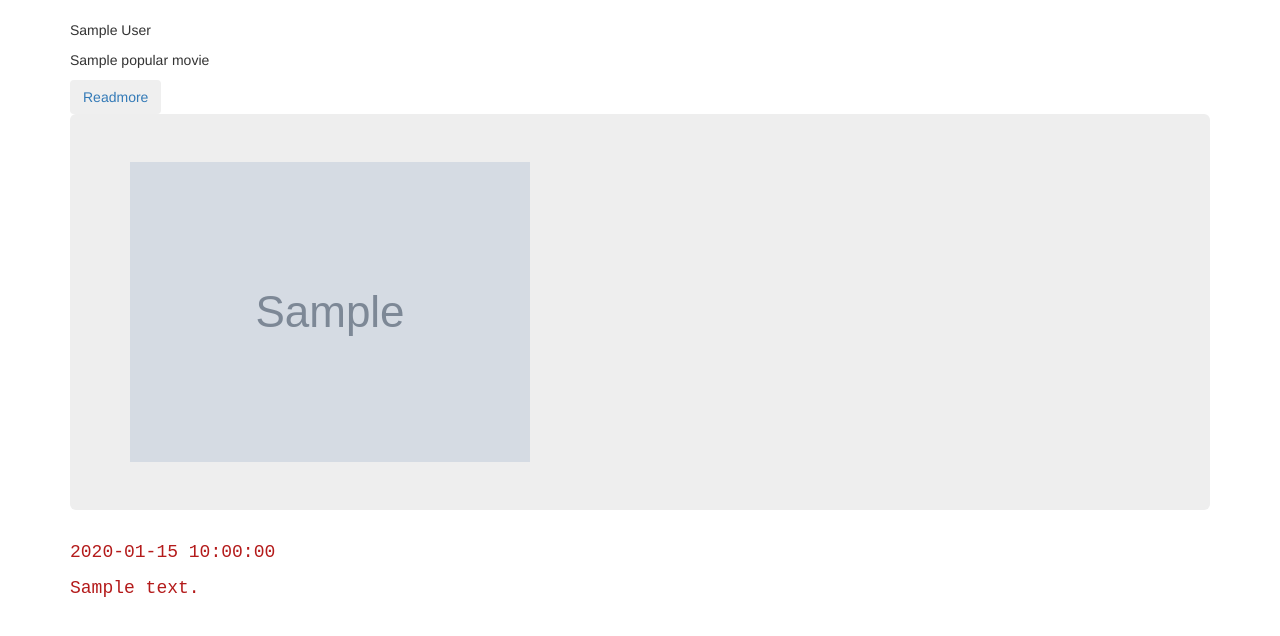
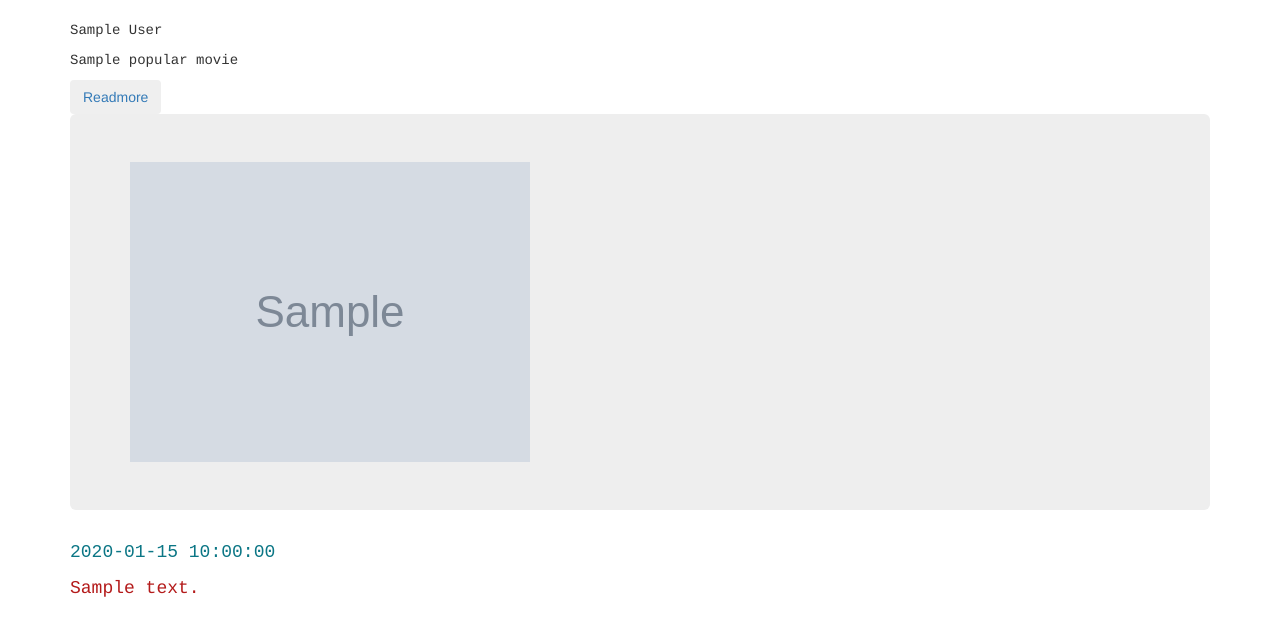
Before and after one commit to peter-wairimu/News_App, a Flask app: template app/templates/article.html in a window 1280 px wide. Shown: the part 86-722 px from the top of the page. Run offline with Flask 2, Linux system fonts and the light colour scheme; the template is opened without the code that fills it: most values are stand-ins (such as "Sample title", 1, 10 or a date in 2020); grey boxes marked "Sample" are stand-in pictures; some libraries are stand-ins or nearby versions.

Commit message:
styled the publishat

```diff
--- a/app/static/css/artcle.css
+++ b/app/static/css/artcle.css
@@ -3,3 +3,6 @@
     font-family: 'Courier New', Courier, monospace;
     font-size: large;
 }
+.par{
+    background-color: crimson;
+}
--- a/app/templates/article.html
+++ b/app/templates/article.html
@@ -11,8 +11,8 @@
 <div class="container">
 
     {% for popular_movie in article %}
-        <p>{{ popular_movie.author}}</p>
-        <p>{{ popular_movie.title}}</p>
+        <p style="font-family:courier">{{ popular_movie.author}}</p>
+        <p style="font-family:courier;">{{ popular_movie.title}}</p>
         <button type="button" class="btn "><a href="{{ popular_movie.url}}">Readmore</button>
         <!-- <p>{{ popular_movie.description}}</p> -->
         </a>
@@ -20,8 +20,8 @@
         <img class="img-responsive" src="{{popular_movie.urlToImage}}" alt="goat image">
         </div>
         <div class="pop">
-        <p>{{ popular_movie.publishedAt}}</p>
-        <p>{{ popular_movie.content}}</p>
+        <p style="color:rgb(11, 118, 133);">{{ popular_movie.publishedAt}}</p>
+        <p style="font-family:courier">{{ popular_movie.content}}</p>
         </div>
 
 
```
